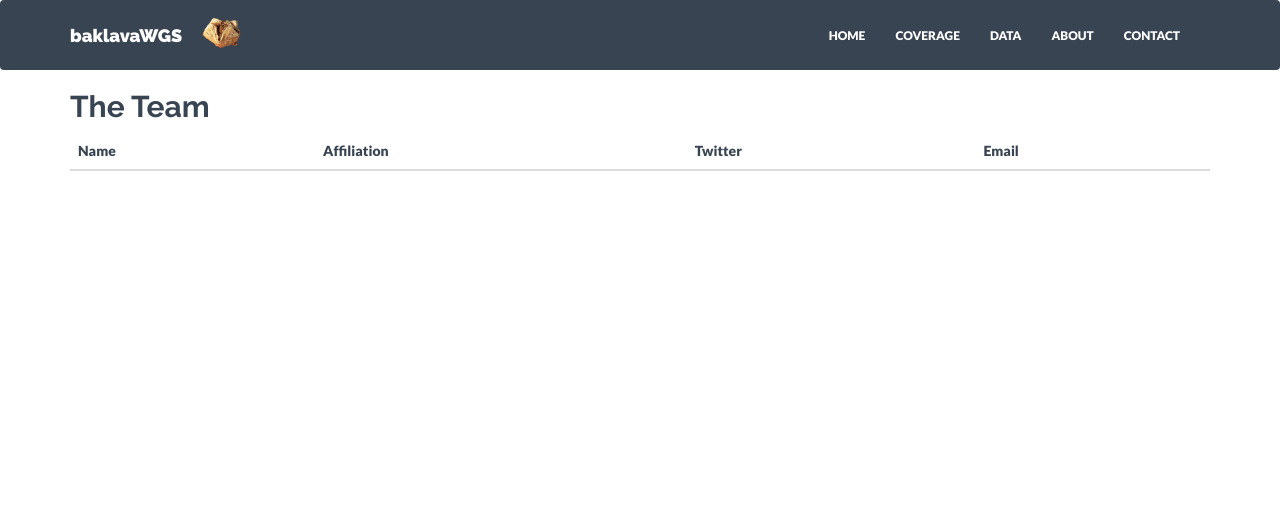
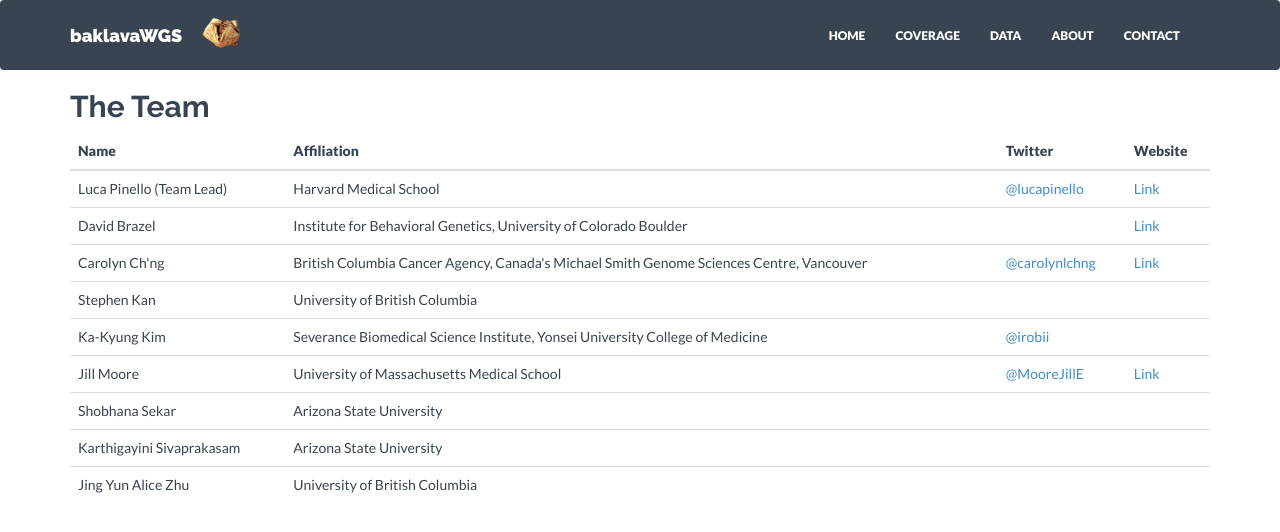
Before and after one commit to hackseq/2016_project_4, a Flask app: page /about in a window 1280 px wide. Shown: the top 532 px of the page. Run offline with Flask 2, Linux system fonts and the light colour scheme; lists and menus that the app fills with data are empty; parts of the project's set-up code (start-up, migrations or seed data) failed here and were passed over; some libraries are stand-ins or nearby versions.

Commit message:
Updated the team list on the about page

```diff
--- a/webapp/webapp/templates/about.html
+++ b/webapp/webapp/templates/about.html
@@ -10,8 +10,67 @@
         <th>Name</th>
         <th>Affiliation</th>
         <th>Twitter</th>
-	<th>Email</th>
+	<th>Website</th>
       </tr>
     </thead>
     <tbody>
+      <tr>
+        <td>Luca Pinello (Team Lead)</td>
+        <td>Harvard Medical School</td>
+        <td><a href="https://twitter.com/lucapinello">@lucapinello</a></td>
+	<td><a href="pinellolab.org">Link</a></td>
+      </tr>
+      <tr>
+        <td>David Brazel</td>
+        <td>Institute for Behavioral Genetics, University of Colorado Boulder</td>
+        <td></td>
+        <td><a href="http://www.colorado.edu/ibg/david-brazel">Link</a></td>
+      </tr>
+      <tr>
+        <td>Carolyn Ch'ng</td>
+        <td>British Columbia Cancer Agency, Canada's Michael Smith Genome Sciences Centre, Vancouver</td>
+        <td><a href="https://twitter.com/carolynlchng">@carolynlchng</a></td>
+        <td><a href="cchng.github.io">Link</a></td>
+      </tr>
+      <tr>
+        <td>Stephen Kan</td>
+        <td>University of British Columbia</td>
+        <td></td>
+        <td></td>
+      </tr>
+      <tr>
+        <td>Ka-Kyung Kim</td>
+        <td>Severance Biomedical Science Institute, Yonsei University College of Medicine</td>
+        <td><a href="https://twitter.com/irobii">@irobii</a></td>
+        <td></td>
+      </tr>
+      <tr>
+        <td>Jill Moore</td>
+        <td>University of Massachusetts Medical School</td>
+        <td><a href="https://twitter.com/MooreJillE">@MooreJillE</a></td>
+        <td><a href="https://sites.google.com/site/jillemooreumass/home">Link</a></td>
+      </tr>
+      <tr>
+        <td>Shobhana Sekar</td>
+        <td>Arizona State University</td>
+        <td></td>
+        <td></td>
+      </tr>
+      <tr>
+        <td>Karthigayini Sivaprakasam</td>
+        <td>Arizona State University</td>
+        <td></td>
+        <td></td>
+      </tr>
+      <tr>
+        <td>Jing Yun Alice Zhu</td>
+        <td>University of British Columbia</td>
+        <td></td>
+        <td></td>
+      </tr>
+
+    </tbody>
+  </table>
+</div>
+
 {% endblock %}⏎
```
